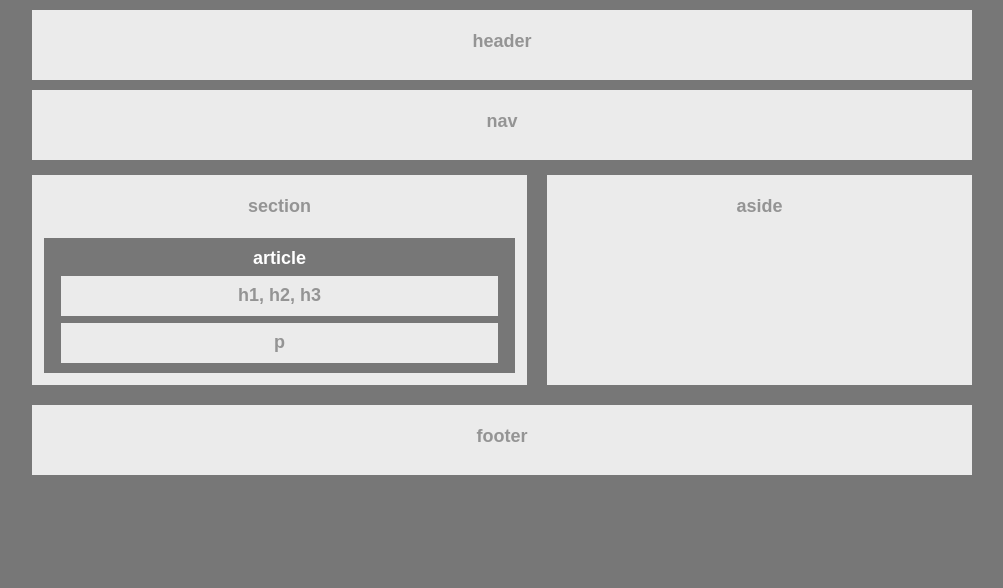
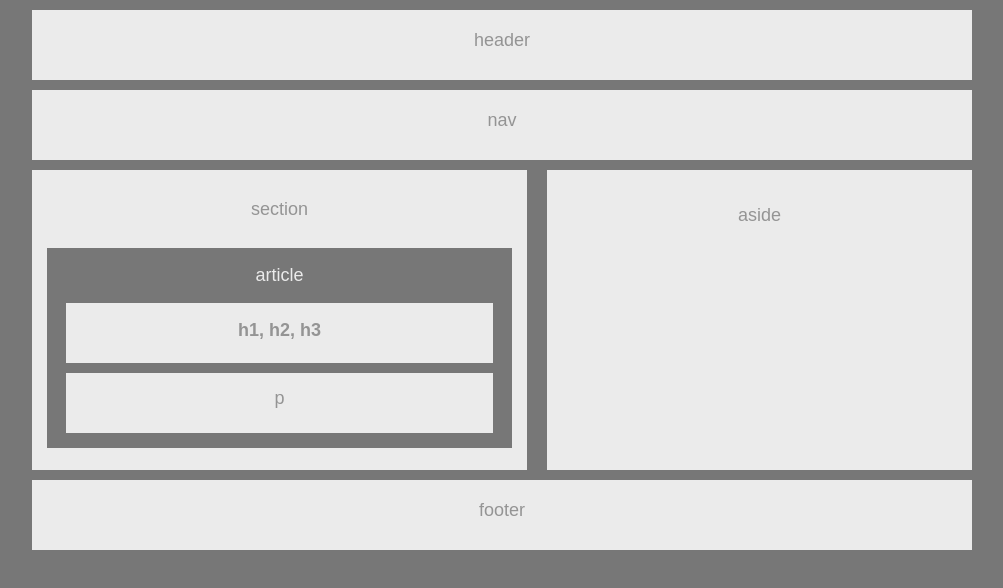
Before and after one commit to yutaatamura/HW-Wireframe, a plain HTML site: page index.html in a window 1280 px wide. Shown: the whole page, without its empty margins (58-1061 px from the left). Drawn offline with Linux system fonts and the light colour scheme.

Commit message:
Make changes to HTML and css. Included reset.css for baseline.

```diff
--- a/index.html
+++ b/index.html
@@ -5,55 +5,45 @@
         <meta http-equiv="X-UA-Compatible" content="IE=edge">
         <title>Wireframe</title>
         <meta name="viewport" content="width=device-width, initial-scale=1">
-        <link rel="stylesheet" type="text/css" media="screen" href="style.css" />
+        <link rel="stylesheet" type="text/css" href="./reset.css" />
+        <link rel="stylesheet" type="text/css" media="screen" href="./style.css" />
 
     </head>
-    <body>
+
+    <body class="darkGray">
         <div class="container darkGray">
-            <header>
-                <br>
+            <header class="lightGray">
                 <h4>header</h4>
-                <br>
             </header>
 
-            <nav>
-                <br>
+            <nav class="lightGray">
                 <h4>nav</h4>
-                <br>
             </nav>
+
             <div class="content">
-                <section>
-                    <br>
+                <section class="lightGray">
                     <h4>section</h4>
-                    <br>
-                    <article>
-                        <h4 id="article_title">article</h4>
-                        <div id="article_heading">
-                            <br>
-                            <h4>h1, h2, h3</h4>
-                            <br>
+
+                    <article class="darkGray">
+                        <h4 id="articleLabel">article</h4>
+
+                        <div id="articleHeadingContainer" class="lightGray">
+                            <h4 class="bold">h1, h2, h3</h4>
                         </div>
-                        <div id="article_paragraph">
-                            <br>
-                            <h4>p</h4>
-                            <br>
+                        <div id="articleParagraphContainer" class="lightGray">
+                            <p>p</p>
                         </div>
                     </article>
                 </section>
 
-                <aside>
-                    <br>
+                <aside class="lightGray">
                     <h4>aside</h4>
                 </aside>
-
             </div>
 
-            <footer>
-                <br>
+            <footer class="lightGray">
                 <h4>footer</h4>
-                <br>
             </footer>
-
 
         </div>
 
--- /dev/null
+++ b/reset.css
@@ -0,0 +1,48 @@
+/* http://meyerweb.com/eric/tools/css/reset/
+   v2.0 | 20110126
+   License: none (public domain)
+*/
+
+html, body, div, span, applet, object, iframe,
+h1, h2, h3, h4, h5, h6, p, blockquote, pre,
+a, abbr, acronym, address, big, cite, code,
+del, dfn, em, img, ins, kbd, q, s, samp,
+small, strike, strong, sub, sup, tt, var,
+b, u, i, center,
+dl, dt, dd, ol, ul, li,
+fieldset, form, label, legend,
+table, caption, tbody, tfoot, thead, tr, th, td,
+article, aside, canvas, details, embed,
+figure, figcaption, footer, header, hgroup,
+menu, nav, output, ruby, section, summary,
+time, mark, audio, video {
+	margin: 0;
+	padding: 0;
+	border: 0;
+	font-size: 100%;
+	font: inherit;
+	vertical-align: baseline;
+}
+/* HTML5 display-role reset for older browsers */
+article, aside, details, figcaption, figure,
+footer, header, hgroup, menu, nav, section {
+	display: block;
+}
+body {
+	line-height: 1;
+}
+ol, ul {
+	list-style: none;
+}
+blockquote, q {
+	quotes: none;
+}
+blockquote:before, blockquote:after,
+q:before, q:after {
+	content: '';
+	content: none;
+}
+table {
+	border-collapse: collapse;
+	border-spacing: 0;
+}
--- a/style.css
+++ b/style.css
@@ -1,79 +1,55 @@
-* {
-    margin: 0;
-    padding: 0;
-    box-sizing: border-box;
-}
-
 .container {
     width: 960px;
     text-align:center;
-    vertical-align: middle;
     margin: 0 80px;
     font-family: 'Arial', 'Helvetica Neue', Helvetica, sans-serif;
     font-size: 18px;
     color: rgb(148, 148, 148);
-
 }
 
 body {
-    background-color: #777;
+    width: 960px;
 }
 
 header {
-    background:  #ebebeb;
     height: 70px;
     text-align: center;
     margin: 10px;
+    line-height: 60px;
 }
 
 nav {
-    background: #ebebeb;
     height: 70px;
     text-align: center;
     margin: 10px;
+    line-height: 60px;
 }
 
 .content {
-    display: inline-block;
     width: 940px;
-    height: 210px;
-    margin: 5px;
-    overflow: hidden;
+    height: 300px;
+    margin: 10px;
 }
 
 section {
     width: 495px;
-    height: 100%;
+    height: 270px;
     float: left;
-    background: #ebebeb;
-    margin: 0 auto;
+    margin: 0;
+    padding-top: 30px;
 }
 
 article {
-    background: #777;
-    width: 95%;
-    height: 135px;
-    margin: 0 auto;
+    float: left;
+    width: 445px;
+    height: 180px;
+    margin: 30px 15px 0px 15px;
     padding: 10px;
 }
 
-#article_title {
-color: white;
-}
-
-aside {
-    float: left;
-    width: 425px;
-    height: 100%;
-    background: #ebebeb;
-    margin: 0 0 0 20px;
-}
-
-footer {
-    background:#ebebeb;
-    clear: both;
-    height: 70px;
-    margin: 10px;
+#articleLabel {
+    color: #ebebeb;
+    line-height: 35px;
 }
 
 #content {
@@ -81,23 +57,31 @@ footer {
     float: left;
 }
 
-#article_heading {
-    background:#ebebeb;
-    margin: 7px;
-    height: 40px;
-    line-height: 13px;
+#articleHeadingContainer {
+    margin: 10px 9px 10px 9px;
+    height: 60px;
+    line-height: 55px;
 }
 
-#article_paragraph {
-    background: #ebebeb;
-    margin: 7px;
-    height: 40px;
-    line-height: 13px;
+#articleParagraphContainer {
+    margin: 9px;
+    height: 60px;
+    line-height: 50px;
 }
 
-p {
-    display: inline-block;
-    vertical-align: middle;
+aside {
+    float: left;
+    width: 425px;
+    height: 300px;
+    margin: 0 0 0 20px;
+    line-height: 90px;
+}
+
+footer {
+    clear: both;
+    height: 70px;
+    margin: 10px 10px 0 10px;
+    line-height: 60px;
 }
 
 .lightGray {
@@ -108,6 +92,6 @@ p {
     background: #777;
 }
 
-.floatLeft {
-    float: left;
+.bold {
+    font-weight: bold;
 }
```
